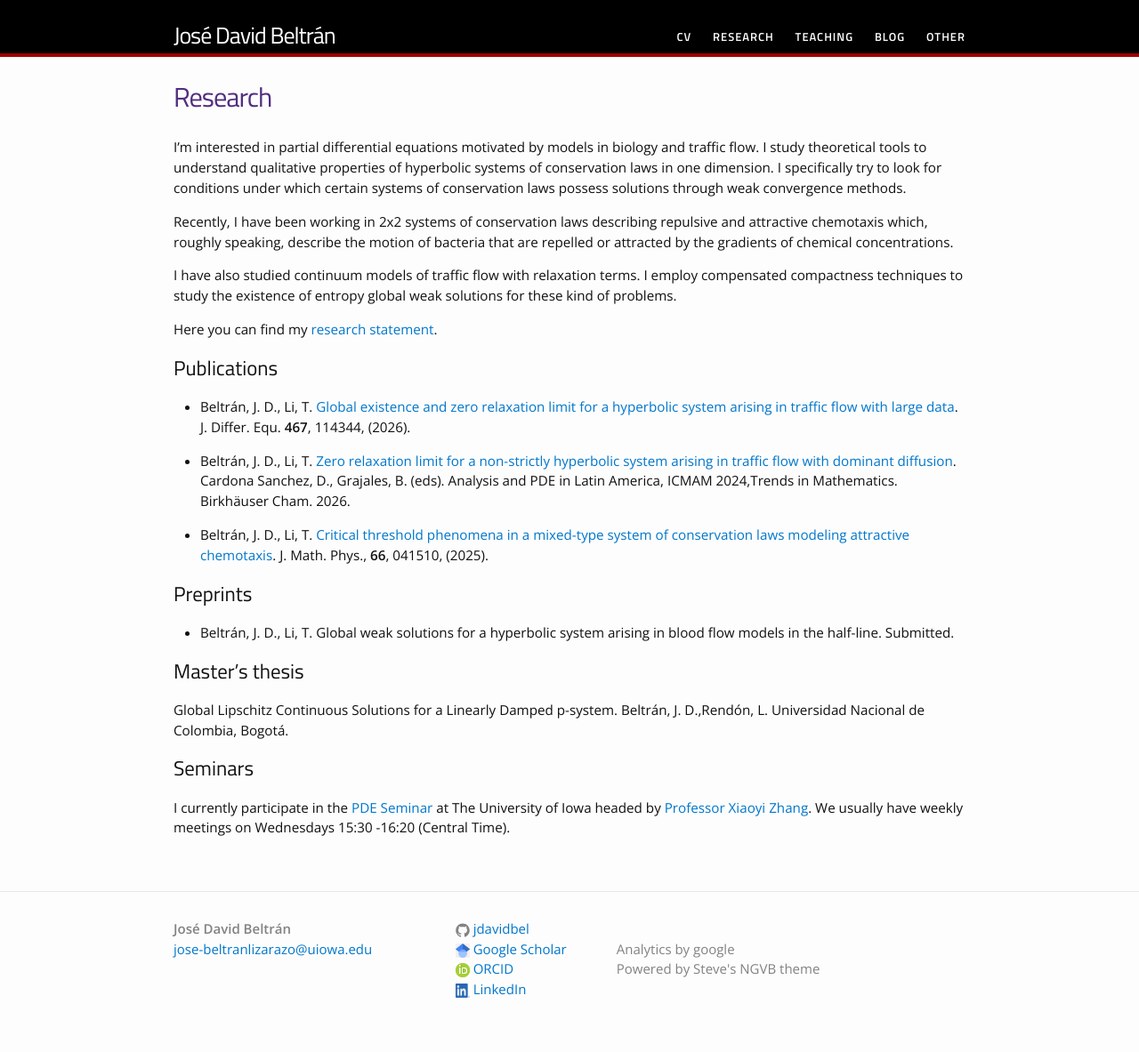
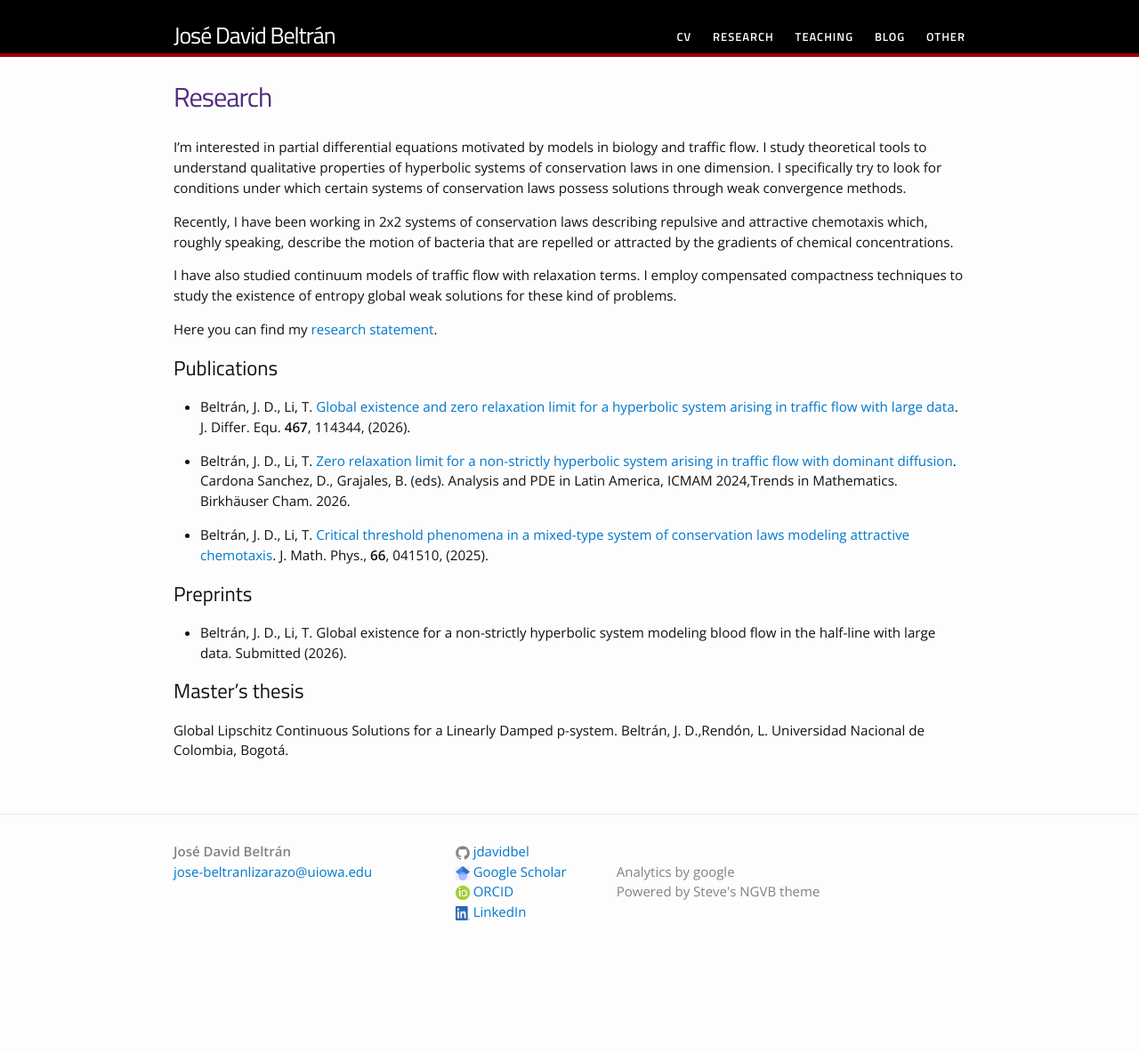
Before and after one commit to jdavidbel/jdavidbel.github.io, a Jekyll site: the page built from research.md, in a window 1280 px wide. Shown: the whole page at 89% size. Built offline with Jekyll 4.4.1, drawn with Linux system fonts in a browser that asks for light colours; after the commit the page ends 1096 px from its top, so only the background shows below that.

Commit message:
update research
Removed seminar, and fixed the name of last submission.

```diff
--- a/research.md
+++ b/research.md
@@ -56,14 +56,10 @@ arising in traffic flow with large data](https://www.sciencedirect.com/science/a
 
 
 
-- Beltrán, J. D., Li, T. Global weak solutions for a hyperbolic system arising in blood
-flow models in the half-line. Submitted.
+- Beltrán, J. D., Li, T. Global existence for a non-strictly hyperbolic system modeling blood flow in the half-line with large data. Submitted (2026).
 
 
 
 ## Master's thesis
 Global Lipschitz Continuous Solutions for a Linearly Damped p-system. Beltrán, J. D.,Rendón, L. Universidad Nacional de Colombia, Bogotá.
 <!-- (https://drive.google.com/file/d/1_P64kWlYtXpNycHJo2yXcU1vP3zbvkrr/view?usp=sharing) -->
-## Seminars
-I currently participate in the [PDE Seminar](https://math.uiowa.edu/research/partial-differential-equations) at The University of Iowa headed by [Professor Xiaoyi Zhang](https://math.uiowa.edu/people/xiaoyi-zhang).
-We usually have weekly meetings on Wednesdays 15:30 -16:20 (Central Time).
```
